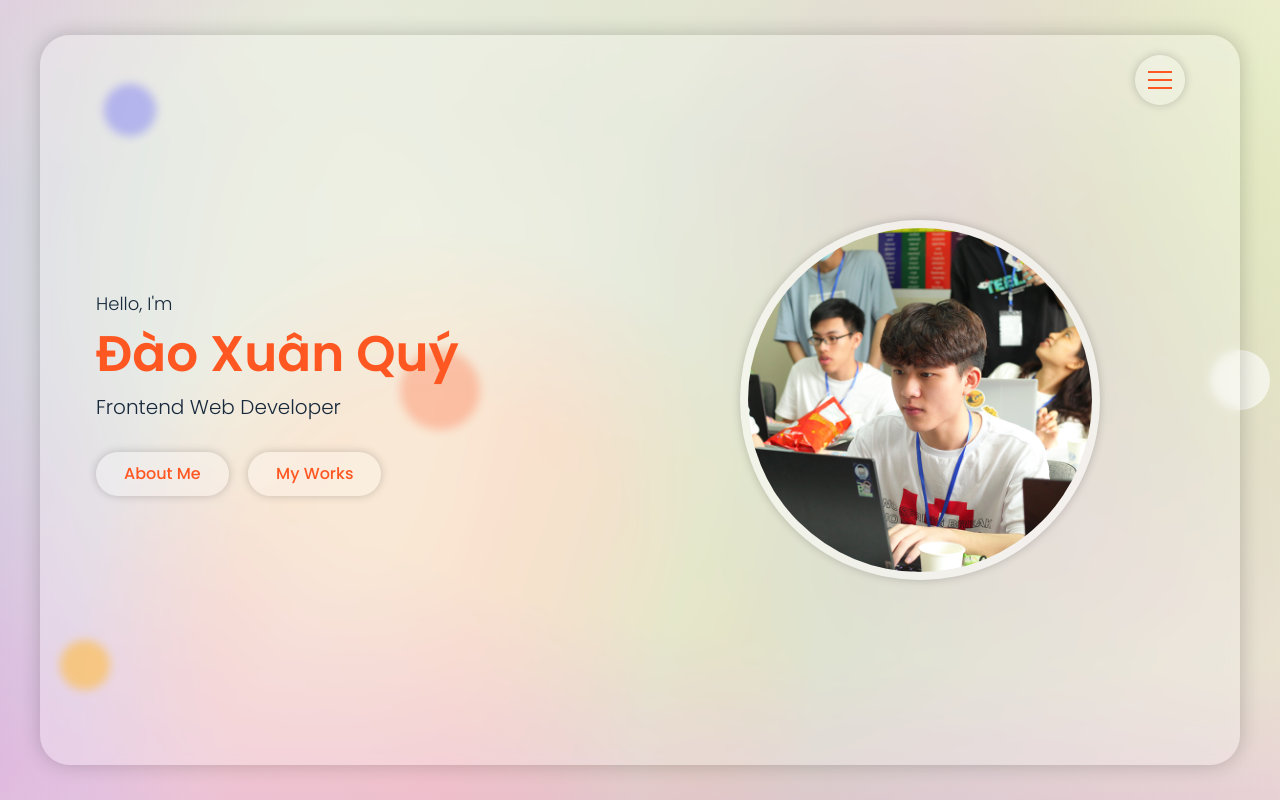
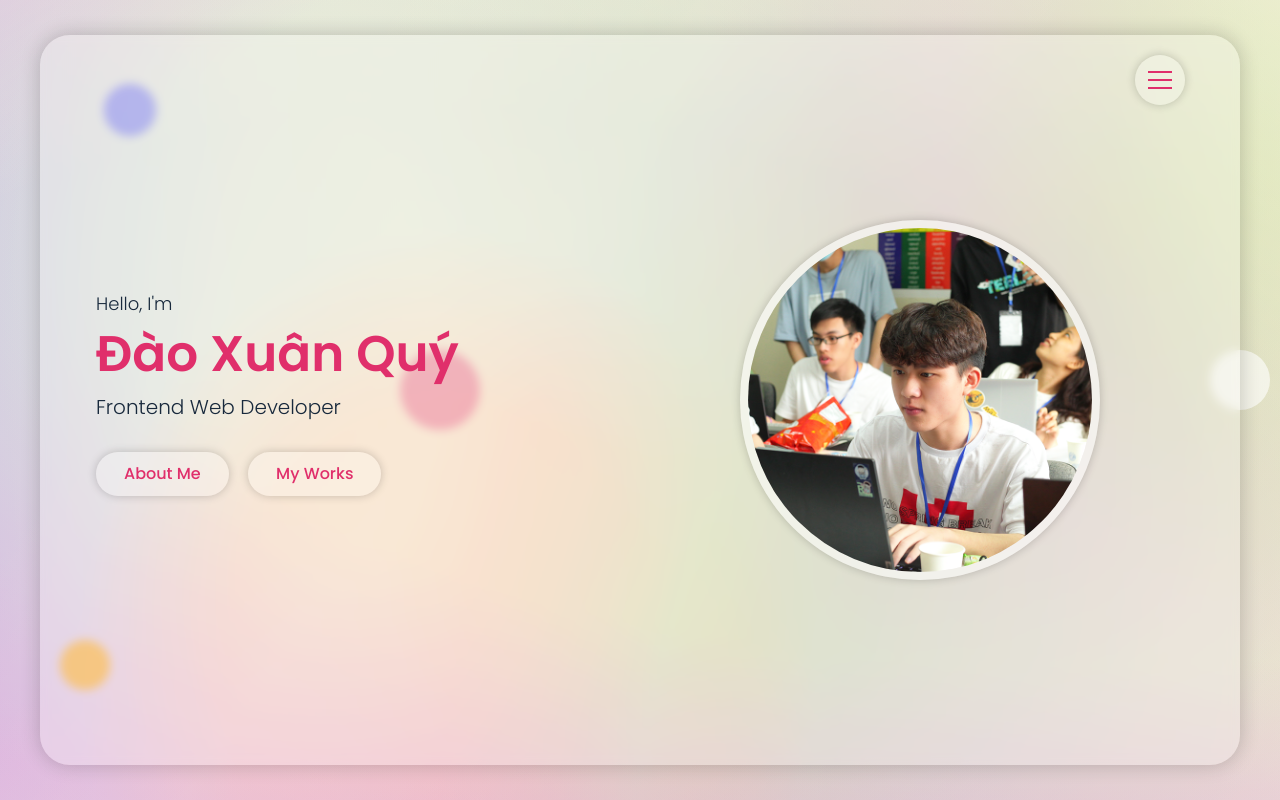
Before and after one commit to LiusDev/MyPortfolio, a plain HTML site: page index.html in a window 1280 px wide. Drawn offline with Linux system fonts and the light colour scheme.

Commit message:
change main color

```diff
--- a/assets/css/base.css
+++ b/assets/css/base.css
@@ -1,9 +1,9 @@
 @import url('https://fonts.googleapis.com/css2?family=Poppins:wght@300;400;500;600;700&display=swap');
 
 :root {
-    /* --main-color: #e02f6b; */
+    --main-color: #e02f6b;
     /* --main-color: #4437ff; */
-    --main-color: #ff5722;
+    /* --main-color: #ff5722; */
     /* --main-color: #ffffff; */
     --blue: #0000ff;
     --orange: #ffa500;
```
